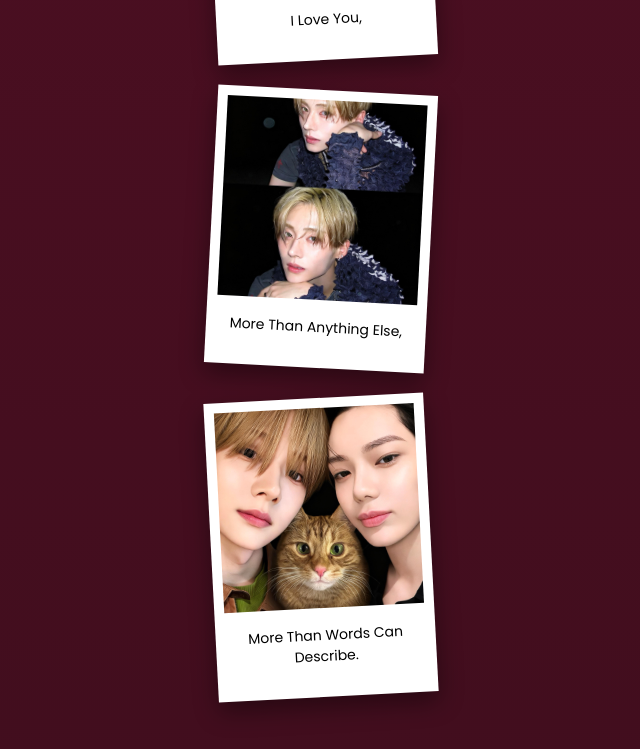
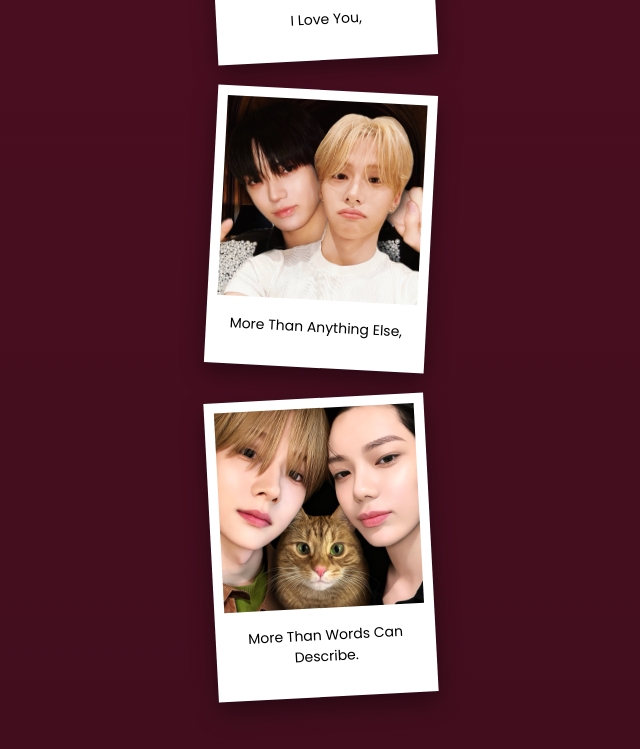
Before and after one commit to jeruknanas22-bot/saical-monthsary-site, a plain HTML site: page index.html in a window 1280 px wide. Shown: the part 4943-5692 px from the top of the page, without its empty margins (319-959 px from the left). Drawn offline with nearby package versions, Linux system fonts and the light colour scheme.

Commit message:
index.html

```diff
--- a/index.html
+++ b/index.html
@@ -601,7 +601,7 @@ document.body.appendChild(star)
 <div class="caption">I Love You,</div>
 </div>
 <div class="polaroid">
-<img src="foto2.JPEG">
+<img src="fotodua.JPEG">
 <div class="caption">More Than Anything Else,</div>
 </div>
 <div class="polaroid">
```
